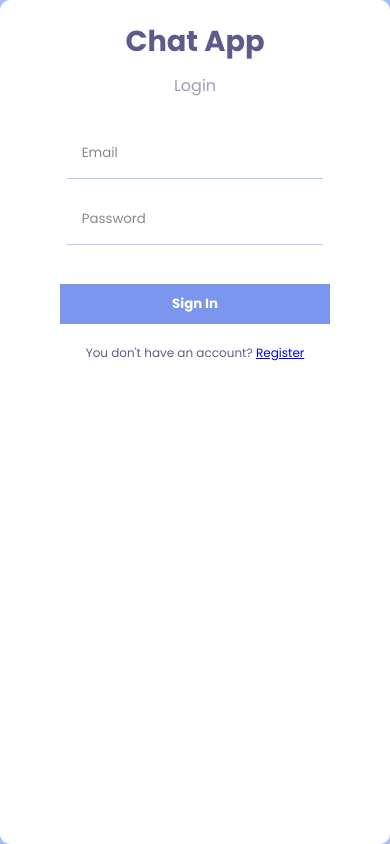
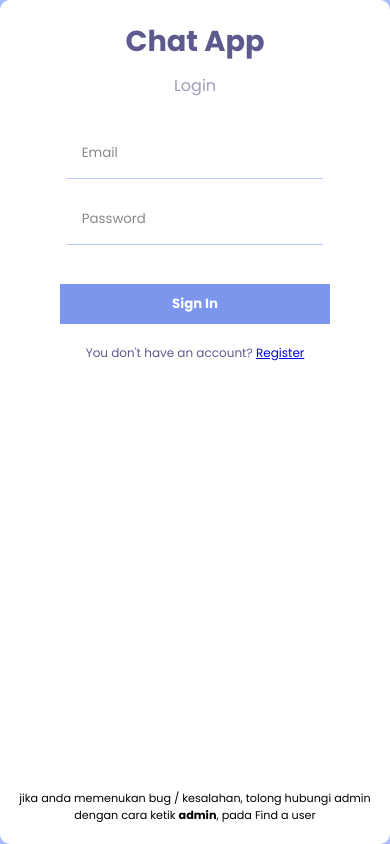
Before and after one commit to d3sc/chat-app, a React (Vite) app: page /login in a window 390 px wide. Built offline with nearby package versions, Linux system fonts and the light colour scheme; no server answers; the database is empty.

Commit message:
add mobile-info

```diff
--- a/src/index.scss
+++ b/src/index.scss
@@ -23,10 +23,24 @@
   font-family: "Poppins";
 }
 
+.mobile-info {
+  display: none;
+}
+
 @include mobile() {
   .formWrapper {
     width: 100%;
     height: 100%;
+
+    div.mobile-info {
+      display: block;
+
+      position: absolute;
+      bottom: 20px;
+
+      font-size: 0.7rem;
+      text-align: center;
+    }
   }
 
   form {
--- a/src/pages/Login.jsx
+++ b/src/pages/Login.jsx
@@ -36,6 +36,13 @@ export default function Login() {
         <p>
           You don't have an account? <Link to={"/register"}>Register</Link>
         </p>
+        <div className="mobile-info">
+          <span>jika anda memenukan bug / kesalahan, tolong hubungi admin</span>
+          <br />
+          <span>
+            dengan cara ketik <b>admin</b>, pada Find a user
+          </span>
+        </div>
       </div>
     </div>
   );
```
